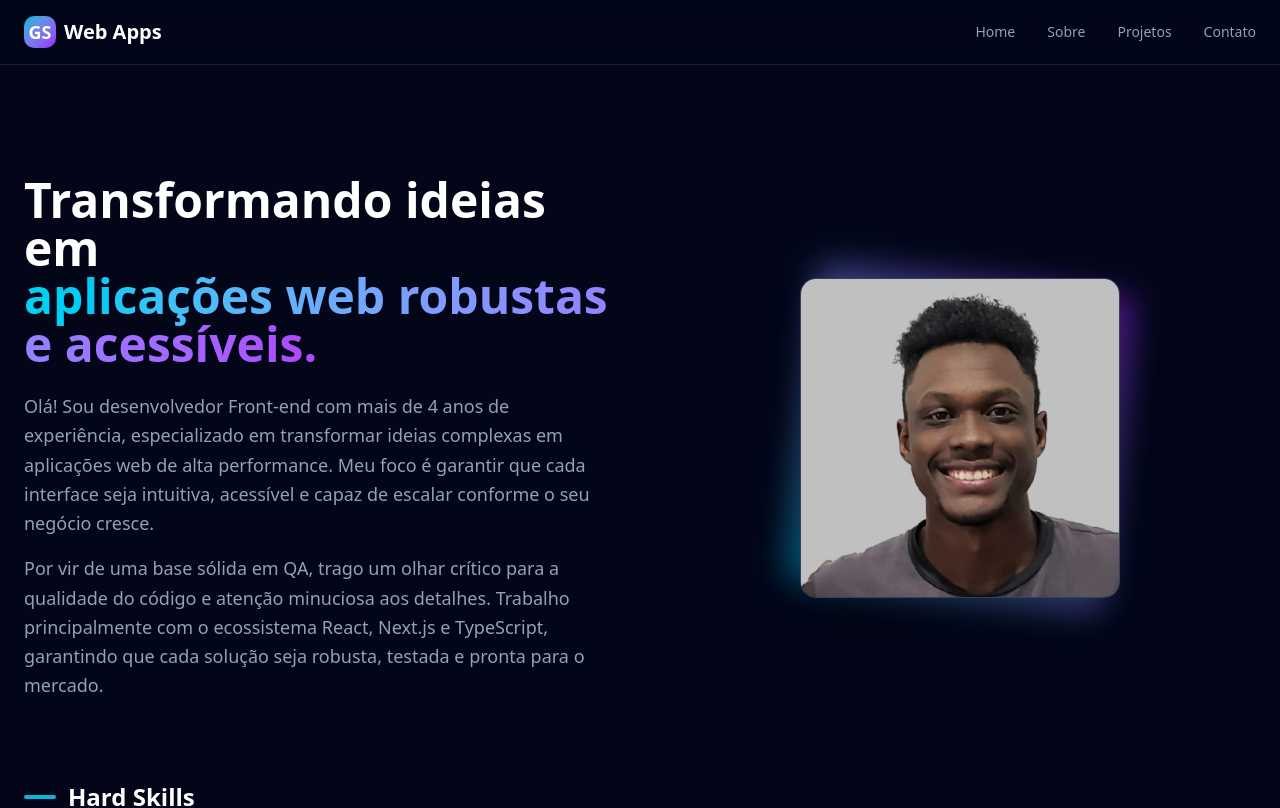
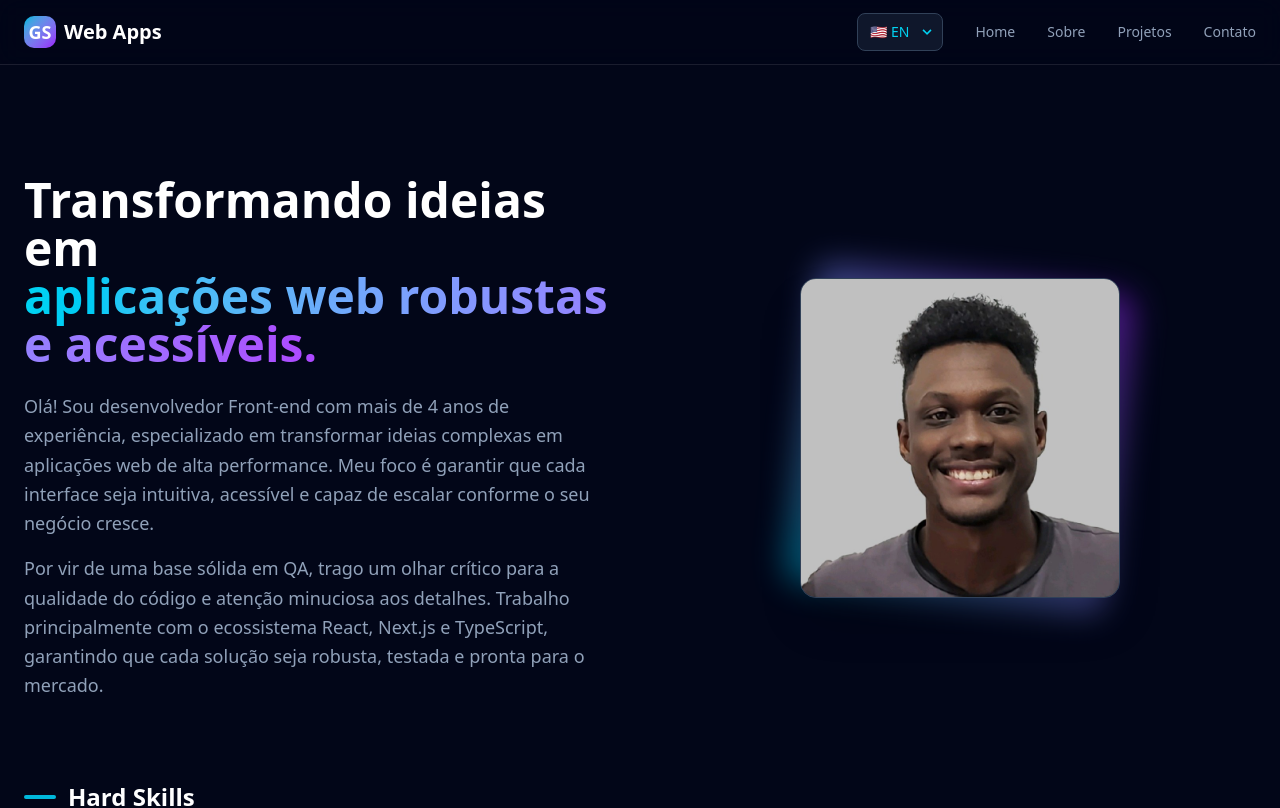
Before and after one commit to lgustavo13/portfolio, a Next.js app: page /en/sobre in a window 1280 px wide. Shown: the top 808 px of the page. Built offline with nearby package versions, Linux system fonts and the light colour scheme.

Commit message:
feat: translate home page

```diff
--- a/messages/en.json
+++ b/messages/en.json
@@ -1,5 +1,12 @@
 {
-  "HomePage": {},
+  "HomePage": {
+    "available_to_new_projects": "Available to new projects",
+    "creating_extraordinary": "Creating extraordinary",
+    "web_applications": "Web applications",
+    "about_me_resume": "I am a Front-end Developer focused on building modern, high-performance, and accessible interfaces using the React and Next.js stack.",
+    "see_projects": "See projects",
+    "contact": "Contact"
+  },
   "AboutPage": {},
   "ProjectsPage": {},
   "ContactPage": {}
--- a/messages/es.json
+++ b/messages/es.json
@@ -1,5 +1,12 @@
 {
-  "HomePage": {},
+  "HomePage": {
+    "available_to_new_projects": "Disponible para nuevos proyectos",
+    "creating_extraordinary": "Creando aplicaciones",
+    "web_applications": "Web extraordinarias",
+    "about_me_resume": "Soy un desarrollador Front-end enfocado en construir interfaces modernas, eficientes y accesibles utilizando la stack de React y Next.js.",
+    "see_projects": "Ver proyectos",
+    "contact": "Contacto"
+  },
   "AboutPage": {},
   "ProjectsPage": {},
   "ContactPage": {}
--- a/messages/pt.json
+++ b/messages/pt.json
@@ -1,5 +1,12 @@
 {
-  "HomePage": {},
+  "HomePage": {
+    "available_to_new_projects": "Disponível para novos projetos",
+    "creating_extraordinary": "Criando aplicações",
+    "web_applications": "Web extraordinárias",
+    "about_me_resume": "Sou um Desenvolvedor Front-end focado em construir interfaces modernas, performáticas e acessíveis utilizando a stack React e Next.js.",
+    "see_projects": "Ver projetos",
+    "contact": "Contato"
+  },
   "AboutPage": {},
   "ProjectsPage": {},
   "ContactPage": {}
--- a/src/app/[locale]/page.tsx
+++ b/src/app/[locale]/page.tsx
@@ -1,25 +1,26 @@
+import { useTranslations } from "next-intl";
 import Link from "next/link";
 
 export default function Home() {
+  const t = useTranslations("HomePage");
+
   return (
     <section className="min-h-[80vh] flex flex-col justify-center items-start pt-20">
       <div className="space-y-4 animate-fade-in-up">
         <span className="text-cyan-400 font-medium tracking-wider text-sm uppercase bg-cyan-950/30 px-3 py-1 rounded-full border border-cyan-900/50">
-          Disponível para novos projetos
+          {t("available_to_new_projects")}
         </span>
 
         <h1 className="text-5xl md:text-7xl font-bold text-white leading-tight">
-          Criando aplicações
+          {t("creating_extraordinary")}
           <br />
           <span className="text-transparent bg-clip-text bg-linear-to-r from-cyan-400 to-purple-500">
-            Web extraordinárias
+            {t("web_applications")}
           </span>
         </h1>
 
         <p className="max-w-xl text-slate-400 text-lg md:text-xl leading-relaxed mt-6">
-          Sou um Desenvolvedor Front-end focado em construir interfaces
-          modernas, performáticas e acessíveis utilizando a stack React e
-          Next.js.
+          {t("about_me_resume")}
         </p>
 
         <div className="flex flex-wrap gap-4 mt-8">
@@ -27,13 +28,13 @@ export default function Home() {
             href="/projetos"
             className="px-8 py-3 bg-white text-slate-950 font-semibold rounded-lg hover:bg-slate-200 transition-colors duration-200"
           >
-            Ver Projetos
+            {t("see_projects")}
           </Link>
           <Link
             href="/contato"
             className="px-8 py-3 bg-transparent border border-slate-700 text-white font-semibold rounded-lg hover:bg-slate-800 transition-colors duration-200"
           >
-            Contato
+            {t("contact")}
           </Link>
         </div>
       </div>
--- /dev/null
+++ b/src/components/languageSwitcher.tsx
@@ -0,0 +1,58 @@
+"use client";
+
+import { useLocale } from "next-intl";
+import { useRouter, usePathname } from "../i18n/routing";
+import { ChangeEvent, useTransition } from "react";
+
+export function LanguageSwitcher() {
+  const [isPending, startTransition] = useTransition();
+  const router = useRouter();
+  const pathname = usePathname();
+  const localActive = useLocale();
+
+  const onSelectChange = (e: ChangeEvent<HTMLSelectElement>) => {
+    const nextLocale = e.target.value;
+
+    startTransition(() => {
+      router.replace(pathname, { locale: nextLocale });
+    });
+  };
+
+  return (
+    <div className="relative">
+      <select
+        defaultValue={localActive}
+        onChange={onSelectChange}
+        disabled={isPending}
+        className={`
+          appearance-none
+          bg-slate-900
+          border border-slate-700
+          text-cyan-400
+          text-sm
+          rounded-md
+          px-3 py-2
+          pr-8
+          cursor-pointer
+          focus:outline-none focus:ring-2 focus:ring-cyan-500/50 focus:border-cyan-500
+          disabled:opacity-50
+          transition-colors
+        `}
+      >
+        <option value="pt">🇧🇷 PT</option>
+        <option value="en">🇺🇸 EN</option>
+        <option value="es">🇪🇸 ES</option>
+      </select>
+
+      <div className="pointer-events-none absolute inset-y-0 right-0 flex items-center px-2 text-cyan-400">
+        <svg
+          className="fill-current h-4 w-4"
+          xmlns="http://www.w3.org/2000/svg"
+          viewBox="0 0 20 20"
+        >
+          <path d="M9.293 12.95l.707.707L15.657 8l-1.414-1.414L10 10.828 5.757 6.586 4.343 8z" />
+        </svg>
+      </div>
+    </div>
+  );
+}
--- a/src/components/navbar.tsx
+++ b/src/components/navbar.tsx
@@ -4,6 +4,7 @@ import Link from "next/link";
 import { usePathname } from "next/navigation";
 import { useState } from "react";
 import { Button } from "./ui/button";
+import { LanguageSwitcher } from "./languageSwitcher";
 
 export const Navbar = () => {
   const [isMenuOpen, setIsMenuOpen] = useState(false);
@@ -32,6 +33,8 @@ export const Navbar = () => {
         </Link>
 
         <div className="hidden md:flex items-center space-x-8">
+          <LanguageSwitcher />
+
           {navLink.map((item) => (
             <Link
               key={item.label}
@@ -47,7 +50,9 @@ export const Navbar = () => {
           ))}
         </div>
 
-        <div className="md:hidden">
+        <div className="flex items-center gap-2 md:hidden">
+          <LanguageSwitcher />
+
           <Button
             variant="ghost"
             onClick={() => setIsMenuOpen(!isMenuOpen)}
--- /dev/null
+++ b/src/i18n/routing.ts
@@ -0,0 +1,10 @@
+import { defineRouting } from "next-intl/routing";
+import { createNavigation } from "next-intl/navigation";
+
+export const routing = defineRouting({
+  locales: ["pt", "en", "es"],
+  defaultLocale: "pt",
+});
+
+export const { Link, redirect, usePathname, useRouter, getPathname } =
+  createNavigation(routing);
```
